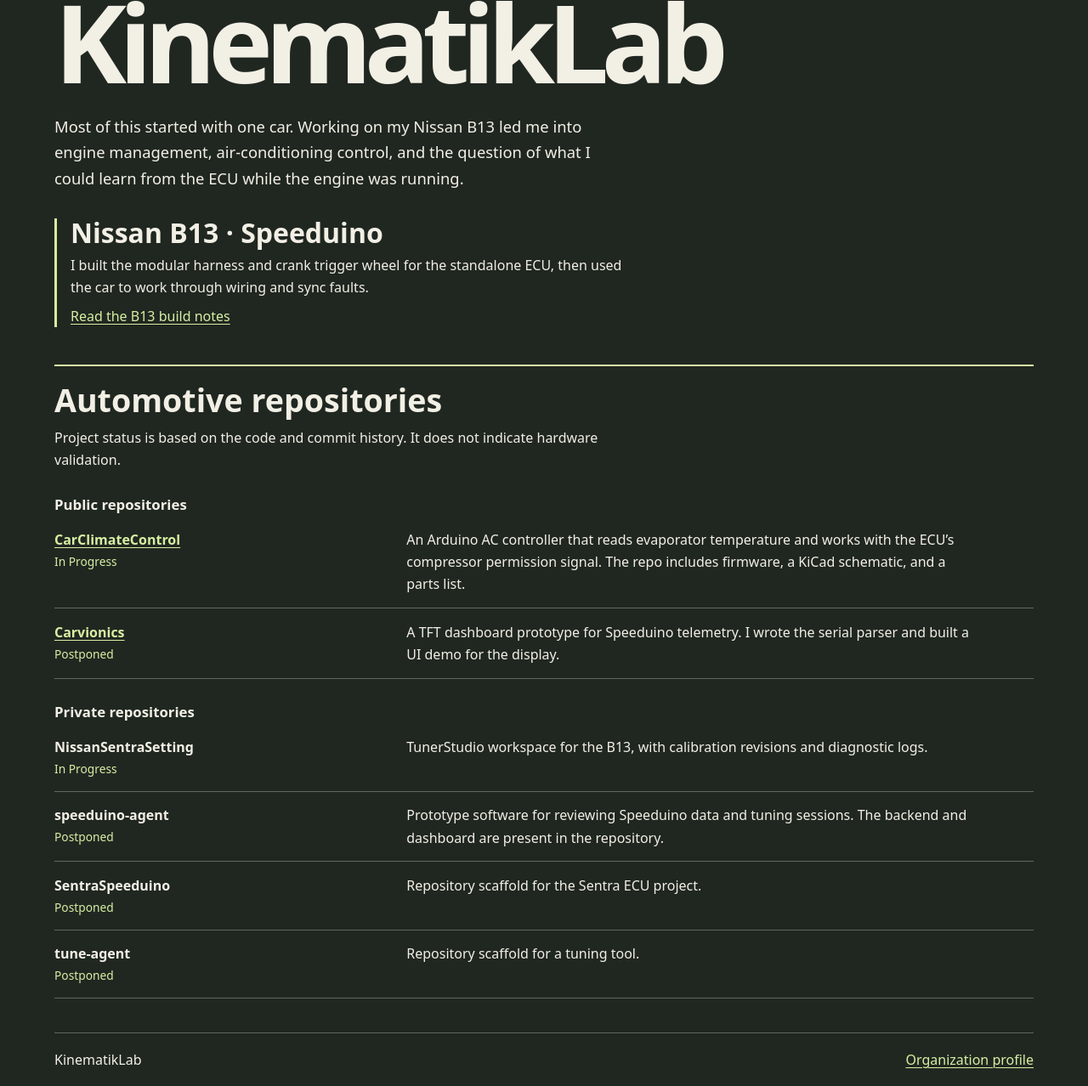
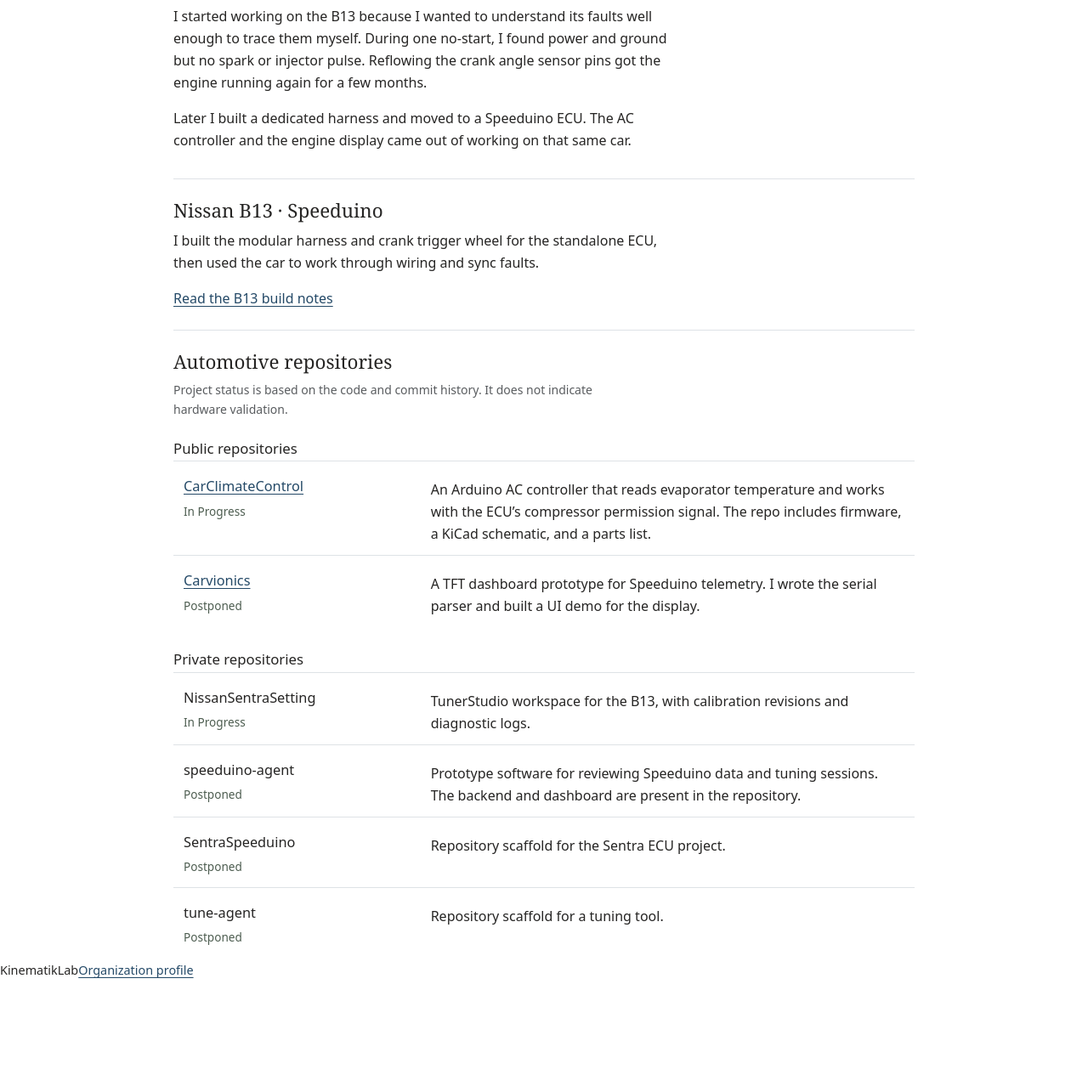
Before and after one commit to KinematikLab/kinematiklab.github.io, a plain HTML site: page index.html in a window 1280 px wide. Shown: the part 179-1457 px from the top of the page at 85% size. After the commit the page ends 1333 px from the top, so only its background shows below. Drawn offline with nearby package versions, Linux system fonts and the light colour scheme.

Commit message:
Refine automotive layout and add the B13 origin story

```diff
--- a/index.html
+++ b/index.html
@@ -5,56 +5,50 @@
 <meta name="viewport" content="width=device-width, initial-scale=1">
 <meta name="description" content="Automotive electronics, Speeduino tools, and Nissan B13 build notes.">
 <title>KinematikLab | Automotive Projects</title>
+<link rel="stylesheet" href="https://cdn.jsdelivr.net/npm/bootstrap@5.3.9/dist/css/bootstrap.min.css">
 <style>
-* { box-sizing: border-box; }
-body { margin: 0; background: var(--paper); color: var(--ink); font: 1rem/1.65 system-ui, sans-serif; }
-.wrap { width: min(72rem, 100% - 2.5rem); margin-inline: auto; }
-a { color: var(--accent); text-decoration-thickness: .08em; text-underline-offset: .2em; }
-a:hover { text-decoration-thickness: .14em; }
-a:focus-visible { outline: 2px solid var(--accent); outline-offset: .3rem; }
-h1, h2, h3, p { margin: 0; }
-h1, h2 { line-height: 1.08; }
-p { max-width: 42rem; }
-nav { display: flex; flex-wrap: wrap; gap: .5rem 1.2rem; }
-.bar, footer { display: flex; flex-wrap: wrap; justify-content: space-between; align-items: baseline; gap: .7rem 1.5rem; padding: 1.1rem 0; border-bottom: 1px solid var(--line); }
-footer { border-top: 1px solid var(--line); border-bottom: 0; }
-.skip { position: absolute; inset: .5rem auto auto .5rem; padding: .5rem; background: var(--paper); transform: translateY(-200%); }
-.skip:focus { transform: none; }
-
-:root { --paper: #202721; --ink: #f2efe5; --accent: #d9eea2; --line: #5d695d; }
-h1 { font-size: clamp(2.85rem, 10vw, 8rem); letter-spacing: -.07em; }
-.hero { padding: clamp(3rem, 8vw, 6rem) 0 2rem; }
-.hero > p { margin-top: 1rem; font-size: 1.15rem; }
-.build { margin-bottom: 2.75rem; border-left: 3px solid var(--accent); padding-left: 1rem; }
-.build h2 { font-size: clamp(1.4rem, 3vw, 2rem); }
-.build p { margin: .45rem 0; }
-.catalog { padding: 1.25rem 0 2.5rem; border-top: 2px solid var(--accent); }
-.catalog > h2 { font-size: clamp(1.65rem, 3vw, 2.35rem); margin-bottom: .65rem; }
-.catalog-intro { margin-bottom: 1.25rem; }
-.catalog-group { font-size: 1.05rem; margin-top: 1.55rem; }
-.repo { display: grid; grid-template-columns: minmax(10rem, .8fr) minmax(0, 1.5fr); gap: .35rem 1.3rem; padding: .9rem 0; border-bottom: 1px solid var(--line); }
-.repo h4 { margin: 0; overflow-wrap: anywhere; }
-.status { color: var(--accent); font-size: .86rem; margin-top: .1rem; }
-@media (max-width: 41rem) { .repo { grid-template-columns: 1fr; } }
-
+body { background: #fff; color: #262524; font-size: 1rem; line-height: 1.63; }
+.wrap { max-width: 56rem; }
+a { color: #244967; text-underline-offset: .19em; }
+a:hover { color: #162f45; }
+a:focus-visible { outline: 2px solid #244967; outline-offset: 4px; }
+header, footer { font-size: .9rem; }
+main p { max-width: 66ch; }
+h1 { font-weight: 620; font-size: clamp(2.1rem, 6vw, 3.35rem); letter-spacing: -.04em; }
+h2 { font-size: 1.4rem; }
+h3 { font-size: 1.05rem; }
+.entry + .entry { margin-top: 1.25rem; }
+.entry h3 { margin-bottom: .2rem; }
+.entry p { margin-bottom: 0; }
+.private h3 { font-weight: 600; }
+.repo-names { column-width: 13rem; padding-left: 1.15rem; font-size: .94rem; overflow-wrap: anywhere; }
+.repo-names li { break-inside: avoid; }
+.year time { font-variant-numeric: tabular-nums; color: #595653; }
+.kin h1, .kin h2 { font-family: Georgia, serif; }
+.kin h1 { font-weight: 400; }
+.kin .repo h4 { font-size: 1.02rem; overflow-wrap: anywhere; }
+.status { color: #4d5d50; font-size: .85rem; }
+@media (min-width: 576px) {
+  .year time { position: sticky; top: 1rem; }
+}
 </style>
 </head>
 <body class="kin">
-<a class="skip" href="#main">Skip to content</a>
+<a class="visually-hidden-focusable" href="#main">Skip to content</a>
 
-<header class="wrap bar"><strong>KinematikLab</strong><nav aria-label="Site links"><a href="#repositories">Repositories</a><a href="https://arycahy.github.io/#timeline">Ary’s timeline</a><a href="https://github.com/KinematikLab">GitHub</a></nav></header>
-<main class="wrap" id="main">
-<div class="hero"><h1>KinematikLab</h1><p>Most of this started with one car. Working on my Nissan B13 led me into engine management, air-conditioning control, and the question of what I could learn from the ECU while the engine was running.</p></div>
-<section class="build" aria-labelledby="build"><h2 id="build">Nissan B13 · Speeduino</h2><p>I built the modular harness and crank trigger wheel for the standalone ECU, then used the car to work through wiring and sync faults.</p><a href="https://arycahy.github.io/projects/nissan-b13/">Read the B13 build notes</a></section>
-<section class="catalog" id="repositories" aria-labelledby="catalog"><h2 id="catalog">Automotive repositories</h2><p class="catalog-intro">Project status is based on the code and commit history. It does not indicate hardware validation.</p>
-<h3 class="catalog-group">Public repositories</h3>
-<div class="repo"><div><h4><a href="https://github.com/yrac/CarClimateControl">CarClimateControl</a></h4><p class="status">In Progress</p></div><p>An Arduino AC controller that reads evaporator temperature and works with the ECU’s compressor permission signal. The repo includes firmware, a KiCad schematic, and a parts list.</p></div>
-<div class="repo"><div><h4><a href="https://github.com/yrac/Carvionics">Carvionics</a></h4><p class="status">Postponed</p></div><p>A TFT dashboard prototype for Speeduino telemetry. I wrote the serial parser and built a UI demo for the display.</p></div>
-<h3 class="catalog-group">Private repositories</h3>
-<div class="repo"><div><h4>NissanSentraSetting</h4><p class="status">In Progress</p></div><p>TunerStudio workspace for the B13, with calibration revisions and diagnostic logs.</p></div>
-<div class="repo"><div><h4>speeduino-agent</h4><p class="status">Postponed</p></div><p>Prototype software for reviewing Speeduino data and tuning sessions. The backend and dashboard are present in the repository.</p></div>
-<div class="repo"><div><h4>SentraSpeeduino</h4><p class="status">Postponed</p></div><p>Repository scaffold for the Sentra ECU project.</p></div>
-<div class="repo"><div><h4>tune-agent</h4><p class="status">Postponed</p></div><p>Repository scaffold for a tuning tool.</p></div>
+<header class="container wrap d-flex flex-wrap align-items-baseline justify-content-between gap-2 py-3 border-bottom"><strong>KinematikLab</strong><nav class="d-flex flex-wrap gap-3" aria-label="Site links"><a href="#repositories">Repositories</a><a href="https://arycahy.github.io/#timeline">Ary’s timeline</a><a href="https://github.com/KinematikLab">GitHub</a></nav></header>
+<main class="container wrap" id="main">
+<div class="pt-5 pb-3"><h1 class="mb-3">KinematikLab</h1><p>I started working on the B13 because I wanted to understand its faults well enough to trace them myself. During one no-start, I found power and ground but no spark or injector pulse. Reflowing the crank angle sensor pins got the engine running again for a few months.</p><p>Later I built a dedicated harness and moved to a Speeduino ECU. The AC controller and the engine display came out of working on that same car.</p></div>
+<section class="border-top py-4" aria-labelledby="build"><h2 id="build">Nissan B13 · Speeduino</h2><p>I built the modular harness and crank trigger wheel for the standalone ECU, then used the car to work through wiring and sync faults.</p><a href="https://arycahy.github.io/projects/nissan-b13/">Read the B13 build notes</a></section>
+<section class="border-top pt-4" id="repositories" aria-labelledby="catalog"><h2 id="catalog">Automotive repositories</h2><p class="small text-body-secondary mb-4">Project status is based on the code and commit history. It does not indicate hardware validation.</p>
+<h3 class="mt-4 mb-2">Public repositories</h3>
+<div class="repo row gx-4 gy-1 border-top py-3 mx-0"><div class="col-sm-4"><h4><a href="https://github.com/yrac/CarClimateControl">CarClimateControl</a></h4><p class="status mb-0">In Progress</p></div><p class="col-sm-8 mb-0">An Arduino AC controller that reads evaporator temperature and works with the ECU’s compressor permission signal. The repo includes firmware, a KiCad schematic, and a parts list.</p></div>
+<div class="repo row gx-4 gy-1 border-top py-3 mx-0"><div class="col-sm-4"><h4><a href="https://github.com/yrac/Carvionics">Carvionics</a></h4><p class="status mb-0">Postponed</p></div><p class="col-sm-8 mb-0">A TFT dashboard prototype for Speeduino telemetry. I wrote the serial parser and built a UI demo for the display.</p></div>
+<h3 class="mt-4 mb-2">Private repositories</h3>
+<div class="repo row gx-4 gy-1 border-top py-3 mx-0"><div class="col-sm-4"><h4>NissanSentraSetting</h4><p class="status mb-0">In Progress</p></div><p class="col-sm-8 mb-0">TunerStudio workspace for the B13, with calibration revisions and diagnostic logs.</p></div>
+<div class="repo row gx-4 gy-1 border-top py-3 mx-0"><div class="col-sm-4"><h4>speeduino-agent</h4><p class="status mb-0">Postponed</p></div><p class="col-sm-8 mb-0">Prototype software for reviewing Speeduino data and tuning sessions. The backend and dashboard are present in the repository.</p></div>
+<div class="repo row gx-4 gy-1 border-top py-3 mx-0"><div class="col-sm-4"><h4>SentraSpeeduino</h4><p class="status mb-0">Postponed</p></div><p class="col-sm-8 mb-0">Repository scaffold for the Sentra ECU project.</p></div>
+<div class="repo row gx-4 gy-1 border-top py-3 mx-0"><div class="col-sm-4"><h4>tune-agent</h4><p class="status mb-0">Postponed</p></div><p class="col-sm-8 mb-0">Repository scaffold for a tuning tool.</p></div>
 </section>
 </main>
 <footer class="wrap"><span>KinematikLab</span><a href="https://github.com/KinematikLab">Organization profile</a></footer>
```
